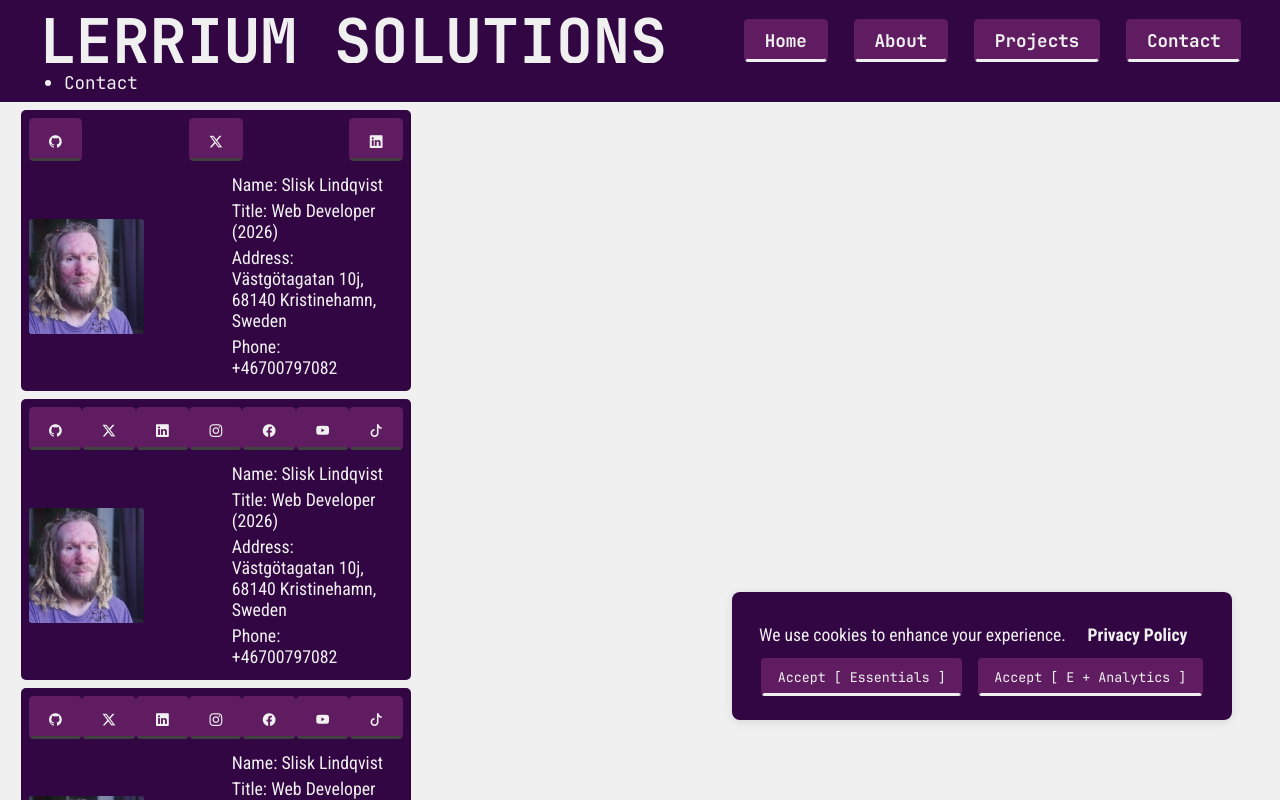
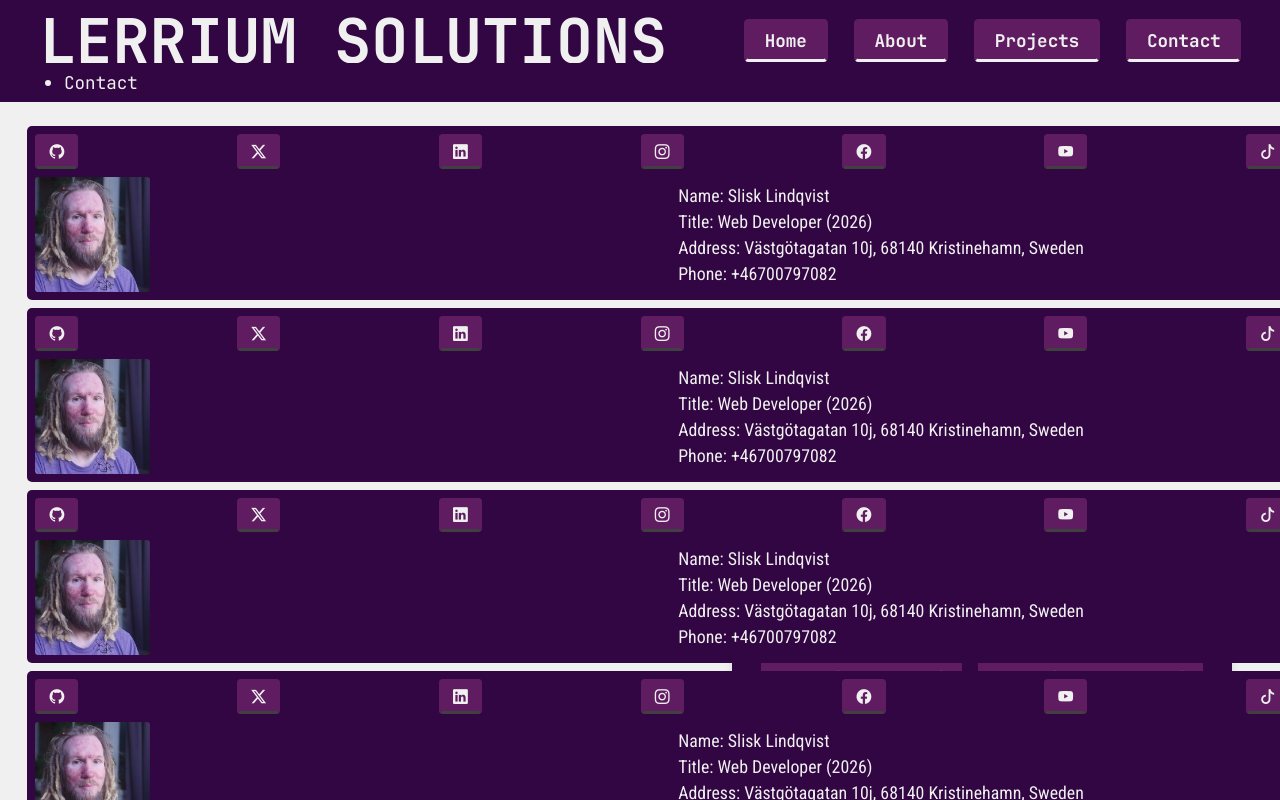
Before and after one commit to Lerrium-Solutions/Frontend, a React (Vite) app: page /contact in a window 1280 px wide. Shown: the top 800 px of the page. Built offline with nearby package versions, Linux system fonts and the light colour scheme.

Commit message:
Updated the image links.

```diff
--- a/src/assets/pages/Contact.jsx
+++ b/src/assets/pages/Contact.jsx
@@ -47,10 +47,10 @@ const Contact = () => {
       github: 'https://github.com/querzion',
       linkedin: 'https://www.linkedin.com/in/slisk-lindqvist',
       twitter: 'https://x.com/querzion',
-      instagram: '',
-      facebook: '',
-      youtube: '',
-      tiktok: '',
+      instagram: 'https://www.instagram.com/querzion/',
+      facebook: 'https://www.facebook.com/querzion',
+      youtube: 'https://www.youtube.com/@QuestionTheTruth',
+      tiktok: 'https://www.tiktok.com/@querzion',
     },
     {
       id: 'form2',
--- a/src/css/pages/Contact.css
+++ b/src/css/pages/Contact.css
@@ -1,15 +1,11 @@
-/* .main-content {
-    margin: 0;
-    padding: 0;
-} */
+
 
 .contact-page {
     position: relative;
-    top: -1rem;
-    left: -1.4rem;
-    min-width: 360px;
-    width: 390px;
+    left: -1rem;
+    width: 105%;
 }
+
 .contact-form-card {
     display: grid;
     grid-template-columns: auto 1fr;
@@ -36,6 +32,30 @@
     transform: scale(1.05);
 } */
 
+.contact-card-social {
+    grid-area: social;
+    font-size: var(--font-size-extra-small);
+    display: flex;
+    justify-content: space-between;
+    margin-bottom: 0.5rem;
+    max-width: 100%;
+    gap: .2rem;
+
+    a {
+        padding: 0.3rem 0.7rem;
+    }
+}
+
+.social-icon {
+    color: var(--text-color-alt);
+    cursor: pointer;
+    transition: opacity 0.2s;
+}
+
+.social-icon:hover {
+    opacity: 0.7;
+}
+
 .contact-card-img {
     grid-area: img;
     width: 100%;
@@ -60,26 +80,6 @@
     margin: 5px 0;
     font-size: 0.9em;
     color: var(--text-color-alt);
-}
-
-.contact-card-social {
-    grid-area: social;
-    font-size: var(--font-size-small);
-    display: flex;
-    justify-content: space-between;
-    margin-bottom: 0.5rem;
-    max-width: 100%;
-}
-
-.social-icon {
-    font-size: .8rem;
-    color: var(--text-color-alt);
-    cursor: pointer;
-    transition: opacity 0.2s;
-}
-
-.social-icon:hover {
-    opacity: 0.7;
 }
 
 .contact-form-container {
```
